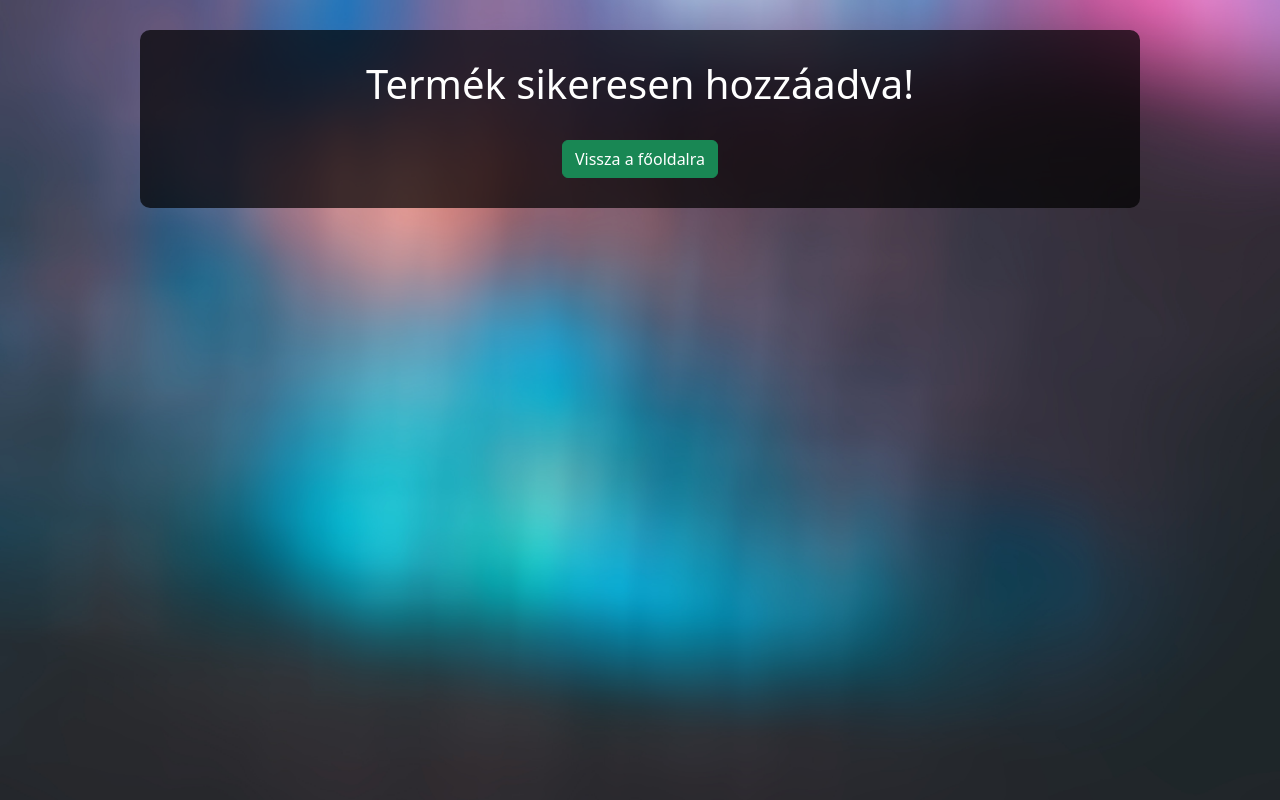
After one commit to gyorkistamas/afp1_mini_newcodeorderby, a PHP site: page /view/addeddSuccess.php in a window 1280 px wide. The commit adds this page. Run offline with PHP 8.4, Linux system fonts and the light colour scheme.

Commit message:
oldal hozzáadása sikeres feltöltéshez

```diff
--- a/Alkalmazás/controller/addProduct.php
+++ b/Alkalmazás/controller/addProduct.php
@@ -29,6 +29,9 @@ $added_id = $userData['Id'];
 $insertProduct = "INSERT INTO product (product_name, description, added_by) VALUES ('".$productName."', '".$productDesc."', '".$added_id."')";
 try {
 	$operation = mysqli_query($con, $insertProduct);
+
+	header("Location: ../view/addeddSuccess.php");
+
 } catch (\Throwable $th) {
 	echo "Hiba lépett fel az adatbázisba történő felvitel során!";
 }
--- a/Alkalmazás/view/addProduct.php
+++ b/Alkalmazás/view/addProduct.php
@@ -31,6 +31,8 @@ if (!isLoggedIn())
 </head>
 
 <body>
+
+	<?php require "../menubar.php"; ?>
 
 	<div class="container cardpart text-white">
 		<div class="row">
--- /dev/null
+++ b/Alkalmazás/view/addeddSuccess.php
@@ -0,0 +1,26 @@
+<!DOCTYPE html>
+<html lang="en">
+<head>
+	<meta charset="UTF-8">
+	<meta http-equiv="X-UA-Compatible" content="IE=edge">
+	<meta name="viewport" content="width=device-width, initial-scale=1.0">
+	<title>Sikeres hozzáadás!</title>
+
+    <link rel="icon" type="image/x-icon" href="../imgs/favicon.png">
+    <link rel="stylesheet" type="text/css" href="../bootstrap,jquery/bootstrap.min.css">
+    <link rel="stylesheet" type="text/css" href="../styles/global.css">
+	<link rel="stylesheet" type="text/css" href="../styles/addProduct.css">
+    <script src="../bootstrap,jquery/jquery-3.6.1.min.js"></script>
+    <script src="../bootstrap,jquery/bootstrap.min.js"></script>
+
+</head>
+<body>
+
+<div class="container cardpart text-white text-center">
+	<h1>Termék sikeresen hozzáadva!</h1>
+	<br>
+	<a href="../index.php" class="btn btn-success">Vissza a főoldalra</a>
+</div>
+
+</body>
+</html>
```
